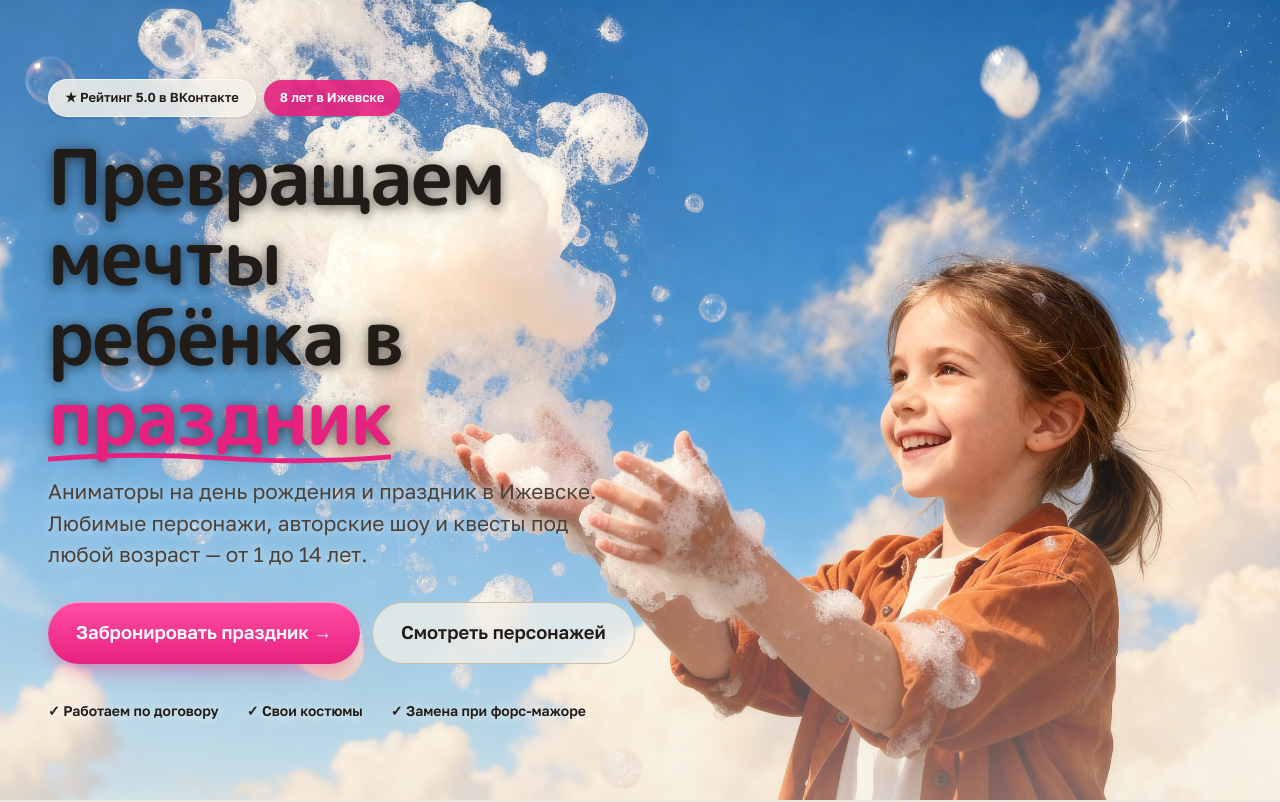
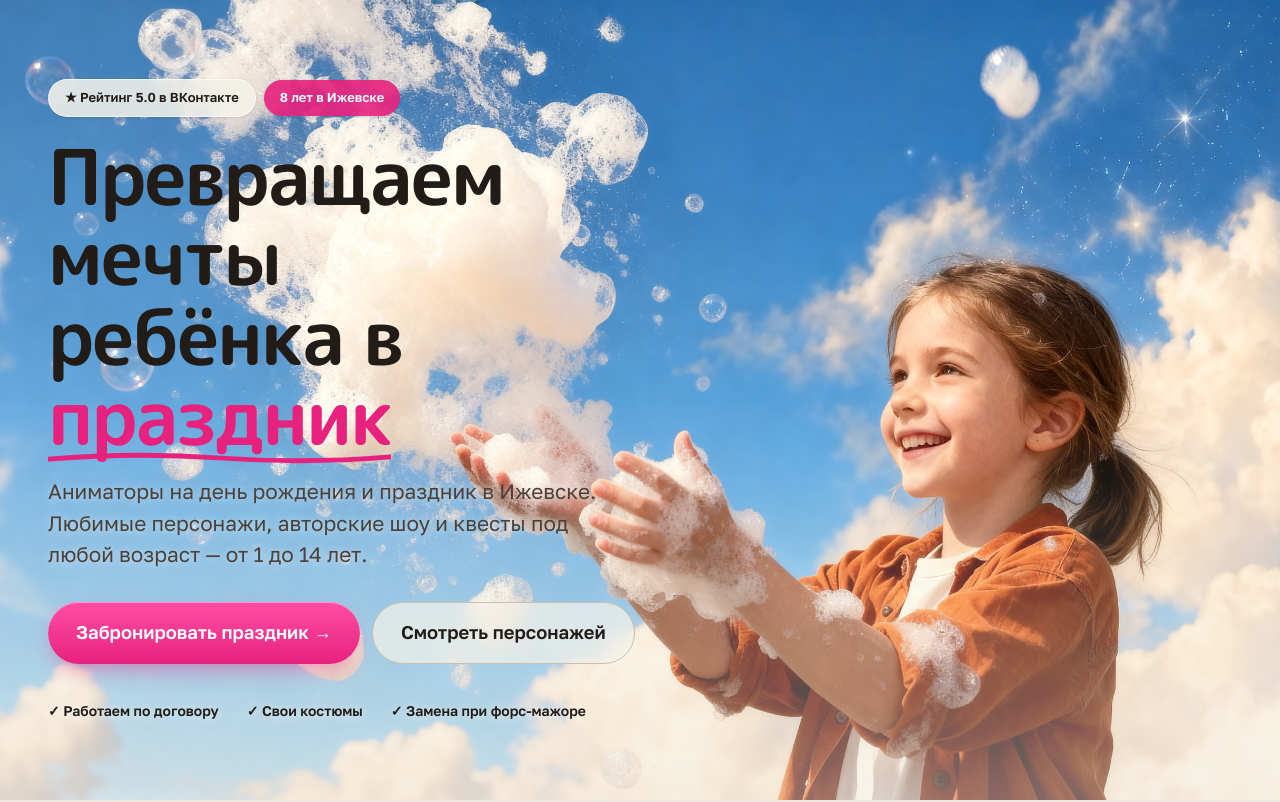
Before and after one commit to Kurilla42/wow-studio-izhevsk, a website built with Vite: page index.html in a window 1280 px wide. Shown: the top 802 px of the page. Built offline with nearby package versions, Linux system fonts and the light colour scheme.

Commit message:
Видео 400px, убрать text-shadow заголовков

```diff
--- a/index.html
+++ b/index.html
@@ -272,7 +272,7 @@
       <div class="zoom-sticky">
         <!-- centre: our video (zooms in, stops at current widescreen size) -->
         <div class="zoom-item zoom-video" data-scale="4">
-          <div class="zoom-box" style="width:350px;height:auto;aspect-ratio:16/9">
+          <div class="zoom-box" style="width:400px;height:auto;aspect-ratio:16/9">
             <video src="/video/show.mp4" autoplay muted loop playsinline preload="auto"></video>
           </div>
         </div>
--- a/src/style.css
+++ b/src/style.css
@@ -102,9 +102,7 @@ body {
 
 /* Hero text */
 .hero-title { color: var(--ink); }
-.hero-outline {
-  text-shadow: 0 2px 12px rgba(0,0,0,0.55), 0 0px 40px rgba(0,0,0,0.3);
-}
+.hero-outline { /* no text-shadow */ }
 
 /* Underline squiggle accent inherits pink */
 .squiggle { color: var(--pink); }
```
